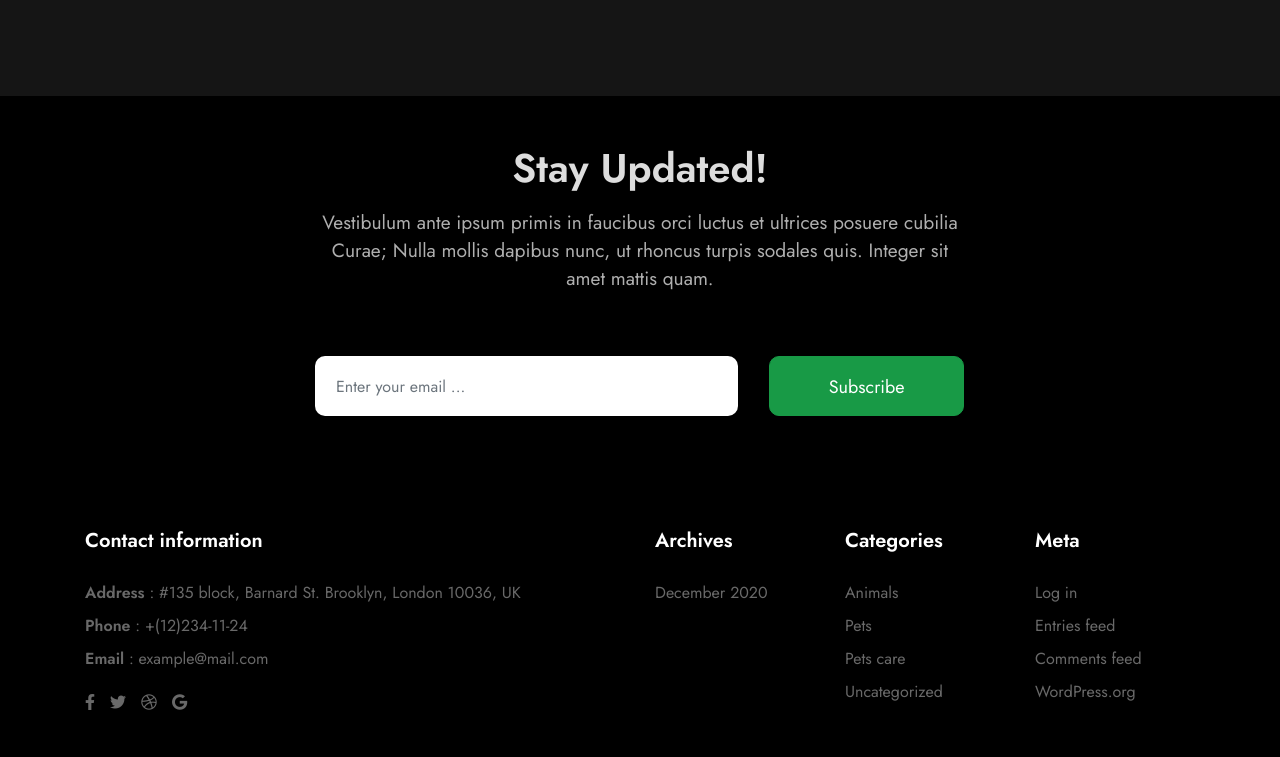
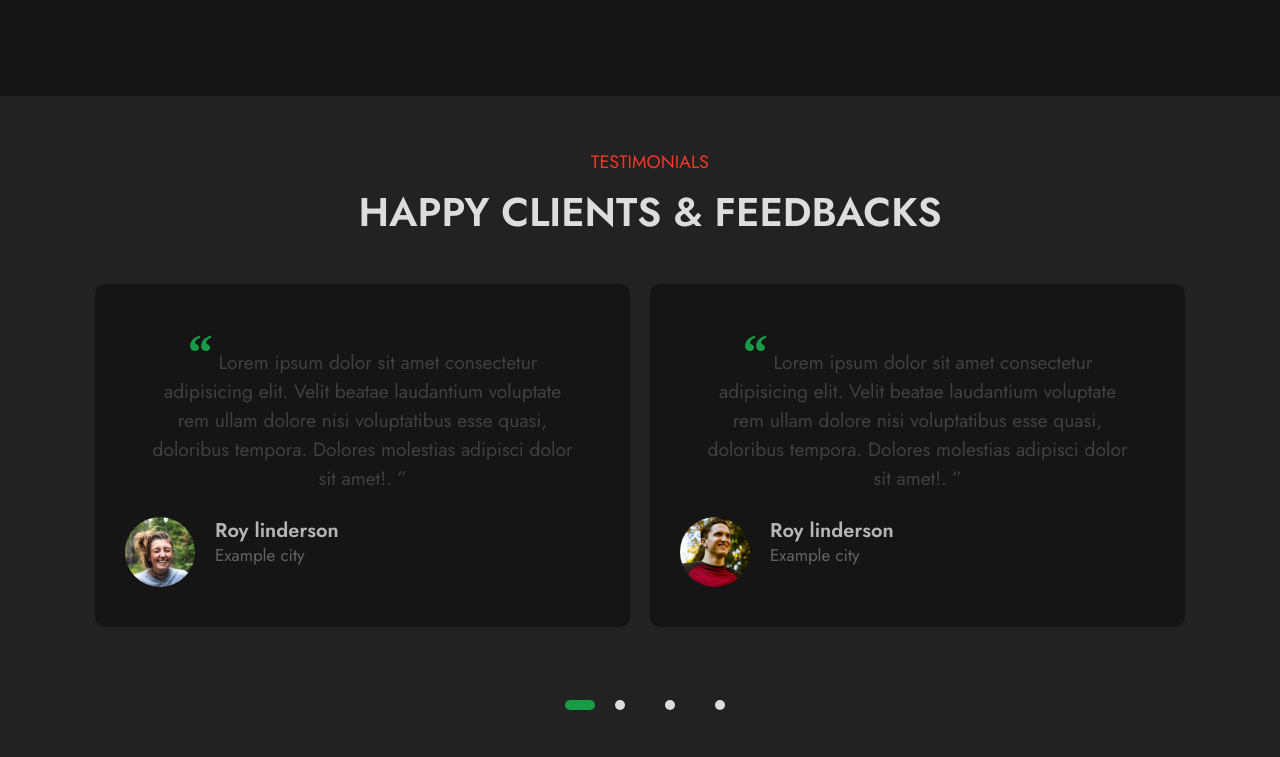
Before and after one commit to ManhTienSside/poochcare, a plain HTML site: page index.html in a window 1280 px wide. Shown: the part 3863-4620 px from the top of the page. Drawn offline with nearby package versions, Linux system fonts and the light colour scheme; a script that the page names is missing.

Commit message:
add section tesmition

```diff
--- a/css/testimonials.css
+++ b/css/testimonials.css
@@ -19,12 +19,15 @@
     color: #dddddd;
 
 }
+.testimonials__content {
+    padding-bottom: 108px;
+    margin-bottom: 24px;
+}
 .testimonials__item {
     background-color: #151515;
     padding: 40px 30px;
     margin-right: 20px;
     border-radius: 10px;
-    box-shadow:#131313 0px 25px 98px 0px;
 
 }
 .testimonials__item blockquote {
@@ -78,17 +81,41 @@ color: #777;
     text-align: left;
     opacity: 0.8;
 }
-.slick-dots li button:before{
-
-    color: #dddddd;
-    font-size: 1rem;
+.slick-dots {
+    position: absolute;
+    bottom: 115px;
+    left: 50%;
+    transform: translate(-50%, 100px);
+    display: flex !important;
+    align-items: center;
+    justify-content: center;
+    gap: 0 20px;
 
 }
-.slick-dots li button:hover:before{
-    color: #189a46;
-    border-radius: 20px;
+.slick-dots li button{
+    width: 10px;
+    height: 10px;
+    border-radius: 100rem;
+    background: #dddddd;
+    border: none;
+    outline: none;
+
+}
+.slick-dots li button:hover{
+    width: 30px;
+    height: 10px;
+    background-color: #189a46;
+    border-radius: 15px;
+}
+.slick-dots .slick-active button{
+    width: 30px;
+    height: 10px;
+    background-color: #189a46;
+    border-radius: 15px;
+}
+.slick-dots li button:before {
+    color: transparent;
 }
 .slick-dots li.slick-active button:before {
-    color: #189a46;
-    border-radius: 20px;
+    color: transparent;
 }
--- a/index.html
+++ b/index.html
@@ -5,6 +5,18 @@
     <meta http-equiv="X-UA-Compatible" content="IE=edge" />
     <meta name="viewport" content="width=device-width, initial-scale=1.0" />
     <title>Pooch Care</title>
+    <!-- Add the slick-theme.css if you want default styling -->
+    <link
+      rel="stylesheet"
+      type="text/css"
+      href="//cdn.jsdelivr.net/npm/slick-carousel@1.8.1/slick/slick.css"
+    />
+    <!-- Add the slick-theme.css if you want default styling -->
+    <link
+      rel="stylesheet"
+      type="text/css"
+      href="//cdn.jsdelivr.net/npm/slick-carousel@1.8.1/slick/slick-theme.css"
+    />
     <!-- boostrap vesion 4.6 -->
     <link
       rel="stylesheet"
@@ -333,7 +345,92 @@
         </div>
       </div>
     </section>
-    <section class="testimonials"></section>
+    <section class="testimonials pd__section">
+      <div class="container">
+        <div class="testimonials__title">
+          <h6>TESTIMONIALS</h6>
+          <h3>Happy Clients & Feedbacks</h3>
+        </div>
+        <div class="testimonials__content">
+          <div class="testimonials__item">
+            <blockquote>
+              <q>
+                Lorem ipsum dolor sit amet consectetur adipisicing elit. Velit
+                beatae laudantium voluptate rem ullam dolore nisi voluptatibus
+                esse quasi, doloribus tempora. Dolores molestias adipisci dolor
+                sit amet!.
+              </q>
+            </blockquote>
+            <div class="testitem__bottom">
+              <div class="item__bottom--image">
+                <img class="img-fluid" src="./images/f1.jpg" alt="avatar1" />
+              </div>
+              <div class="item__bottom--text">
+                <h3>Roy linderson</h3>
+                <p>Example city</p>
+              </div>
+            </div>
+          </div>
+          <div class="testimonials__item">
+            <blockquote>
+              <q>
+                Lorem ipsum dolor sit amet consectetur adipisicing elit. Velit
+                beatae laudantium voluptate rem ullam dolore nisi voluptatibus
+                esse quasi, doloribus tempora. Dolores molestias adipisci dolor
+                sit amet!.
+              </q>
+            </blockquote>
+            <div class="testitem__bottom">
+              <div class="item__bottom--image">
+                <img class="img-fluid" src="./images/f2.jpg" alt="avatar2" />
+              </div>
+              <div class="item__bottom--text">
+                <h3>Roy linderson</h3>
+                <p>Example city</p>
+              </div>
+            </div>
+          </div>
+          <div class="testimonials__item">
+            <blockquote>
+              <q>
+                Lorem ipsum dolor sit amet consectetur adipisicing elit. Velit
+                beatae laudantium voluptate rem ullam dolore nisi voluptatibus
+                esse quasi, doloribus tempora. Dolores molestias adipisci dolor
+                sit amet!.
+              </q>
+            </blockquote>
+            <div class="testitem__bottom">
+              <div class="item__bottom--image">
+                <img class="img-fluid" src="./images/f3.jpg" alt="avatar3" />
+              </div>
+              <div class="item__bottom--text">
+                <h3>Roy linderson</h3>
+                <p>Example city</p>
+              </div>
+            </div>
+          </div>
+          <div class="testimonials__item">
+            <blockquote>
+              <q>
+                Lorem ipsum dolor sit amet consectetur adipisicing elit. Velit
+                beatae laudantium voluptate rem ullam dolore nisi voluptatibus
+                esse quasi, doloribus tempora. Dolores molestias adipisci dolor
+                sit amet!.
+              </q>
+            </blockquote>
+            <div class="testitem__bottom">
+              <div class="item__bottom--image">
+                <img class="img-fluid" src="./images/f4.jpg" alt="avatar4" />
+              </div>
+              <div class="item__bottom--text">
+                <h3>Roy linderson</h3>
+                <p>Example city</p>
+              </div>
+            </div>
+          </div>
+        </div>
+      </div>
+    </section>
     <section class="update">
       <div class="container text-center">
         <div class="row">
@@ -510,7 +607,11 @@
         });
       });
     </script>
-
+    <script
+      type="text/javascript"
+      src="//cdn.jsdelivr.net/npm/slick-carousel@1.8.1/slick/slick.min.js"
+    ></script>
+    <script src="./js/slickOfTestimonials.js"></script>
     <!-- BACK TO TOP -->
     <script src="./js/Back-To-Top/util.js"></script>
     <script src="./js/Back-To-Top/main.js"></script>
```
